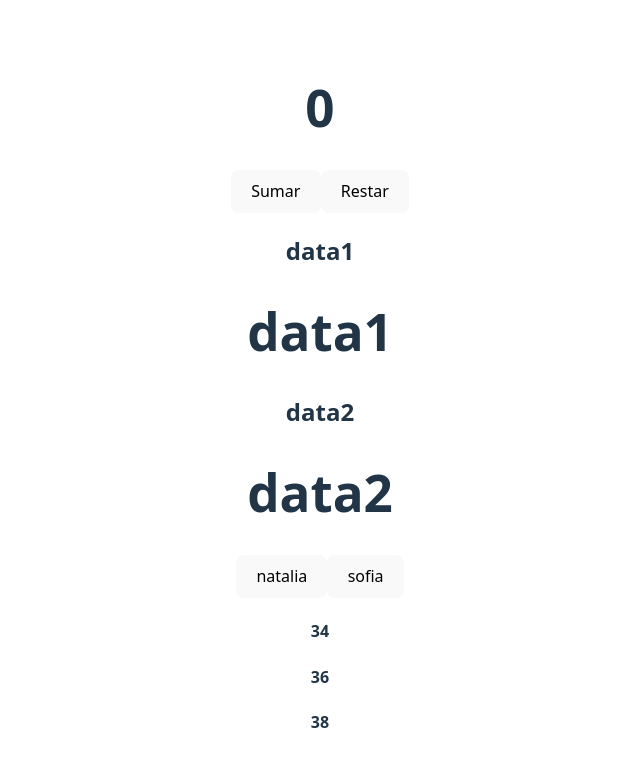
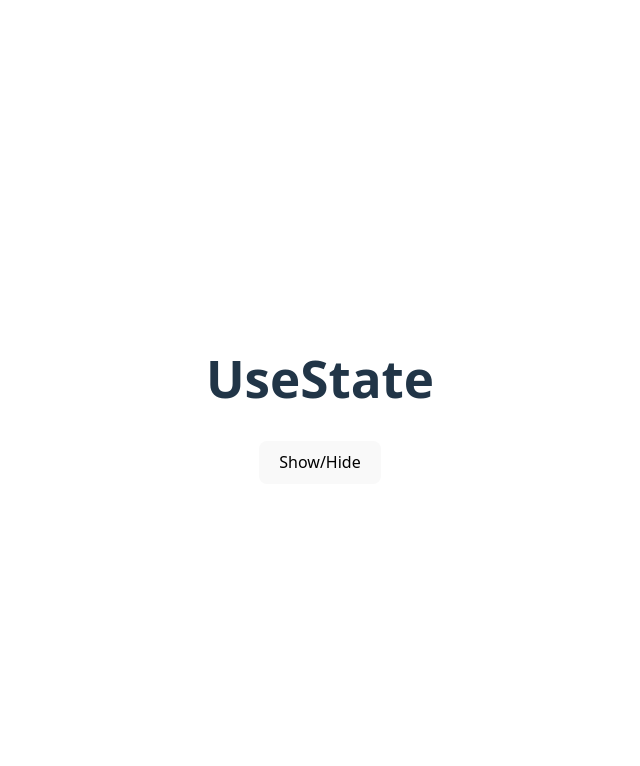
Before and after one commit to 25natalia/Checkpoint-repo, a React (Vite) app: page / in a window 1280 px wide. Shown: the top 766 px of the page, without its empty margins (320-960 px from the left). Built offline with nearby package versions, Linux system fonts and the light colour scheme.

Commit message:
ejercicio useState

```diff
--- a/src/App.jsx
+++ b/src/App.jsx
@@ -3,32 +3,12 @@ import Card from './components/Card/Card';
 import Header from './components/Header/Header';
 import Footer from './components/Footer/Footer';
 import Counter from './components/Component/Components';
-import { data } from './data/Card';
-import { info } from './data/Header';
-import { footers } from './data/Footer';
+import Text from './components/Text/Text';
 
 function App() {
 	return (
 		<>
-			<Counter />
-
-			<div>
-				{data.map((card) => {
-					return <Card key={card.id} title={card.title} />;
-				})}
-			</div>
-
-			<div>
-				{info.map((button) => {
-					return <Header key={button.id} name={button.name} />;
-				})}
-			</div>
-
-			<div>
-				{footers.map((card) => {
-					return <Footer key={card.id} age={card.age} />;
-				})}
-			</div>
+			<Text />
 		</>
 	);
 }
--- /dev/null
+++ b/src/components/Text/Text.jsx
@@ -0,0 +1,18 @@
+import { useState } from 'react';
+
+const Text = () => {
+	const [show, setShow] = useState(true);
+
+	const handlerShow = () => {
+		setShow(!show);
+	};
+
+	return (
+		<>
+			{show === true && <h1>UseState</h1>}
+			<button onClick={handlerShow}>Show/Hide</button>
+		</>
+	);
+};
+
+export default Text;
```
